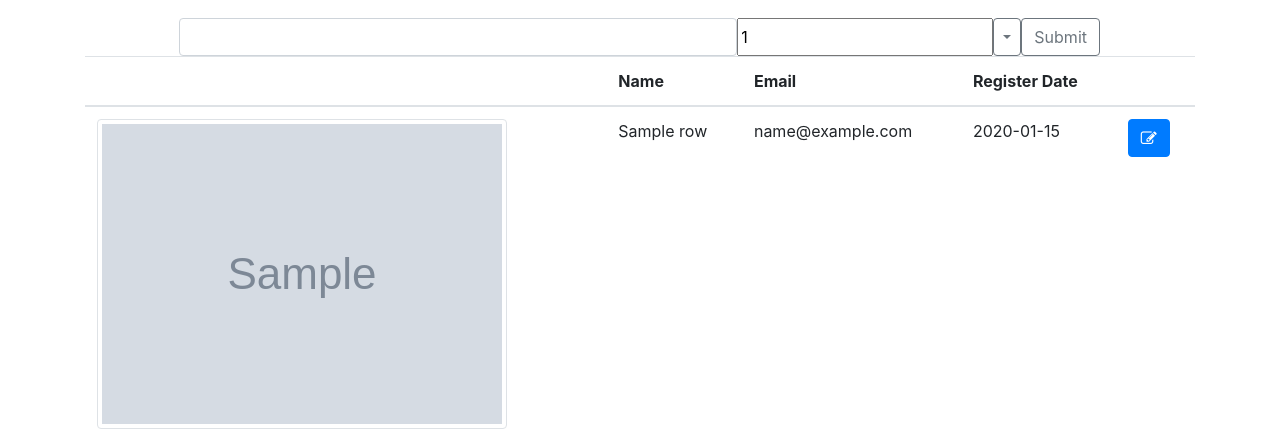
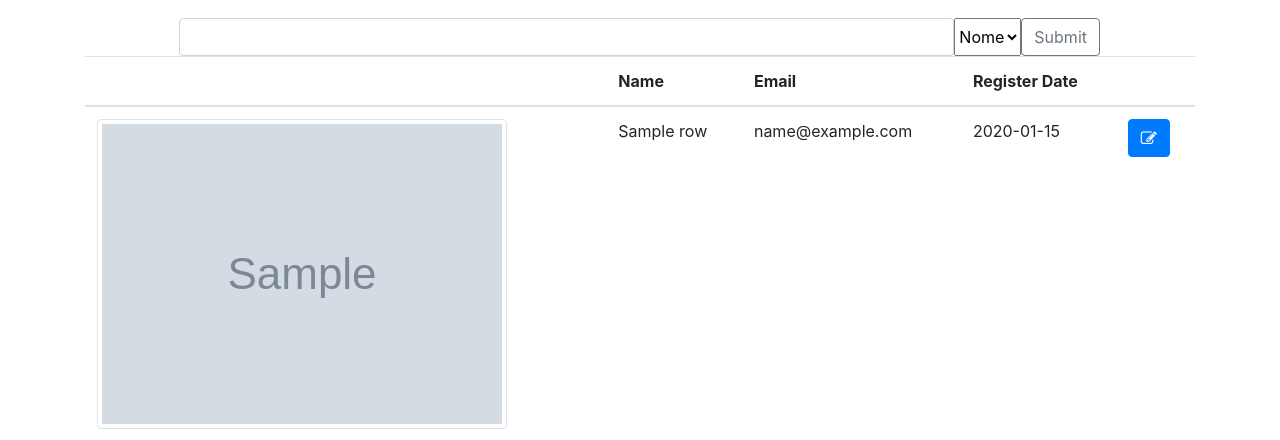
Before and after one commit to user-cube/AMazING, a Django app: template Frontend/app/templates/user/admin/listUsers/allUsers.html in a window 1280 px wide. Shown: the part 56-496 px from the top of the page. Run offline with Django 3.2, Linux system fonts and the light colour scheme; the template is opened without the code that fills it: most values are stand-ins (such as "Sample title", 1, 10 or a date in 2020); grey boxes marked "Sample" are stand-in pictures; parts of the project's set-up code (start-up, migrations or seed data) failed here and were passed over; some libraries are stand-ins or nearby versions.

Commit message:
small fix searchbar

```diff
--- a/Frontend/app/templates/user/admin/listUsers/allUsers.html
+++ b/Frontend/app/templates/user/admin/listUsers/allUsers.html
@@ -51,19 +51,14 @@
             <form method="post" action="{% url 'searchuser' %}" enctype="multipart/form-data"> {% csrf_token %}
                 <div class="input-group-append">
                     <input type="text" class="form-control" id="content" name="content" aria-label="Text input with segmented dropdown button">
-                <input type="text" id="type" name="type" value="1">
-                <button type="button" class="btn btn-outline-secondary dropdown-toggle dropdown-toggle-split" data-toggle="dropdown" aria-haspopup="true" aria-expanded="false">
-                    <span class="sr-only">Toggle Dropdown</span>
-                </button>
-                <div class="dropdown-menu">
-                    <a class="dropdown-item" href="#">Action</a>
-                    <a class="dropdown-item" href="#">Another action</a>
-                    <a class="dropdown-item" href="#">Something else here</a>
-                    <div role="separator" class="dropdown-divider"></div>
-                    <a class="dropdown-item" href="#">Separated link</a>
-                </div>
+                        <select id="type" name="type">
+                            <a class="dropdown-item" type="searchByName" name="searchByName" value="1" >Nome</a>
+                            <a class="dropdown-item" type="searchByMail" name="searchByMail" value="2" >Email</a>
+                            <option value="1">Nome</option>
+                            <option value="0">Email</option>
+                        </select>
+
                     <input type="submit" class="btn btn-outline-secondary"/>
-
                 </div>
             </form>
         </div></div>
```
Lines whose indentation alone changed are shown as unchanged.
